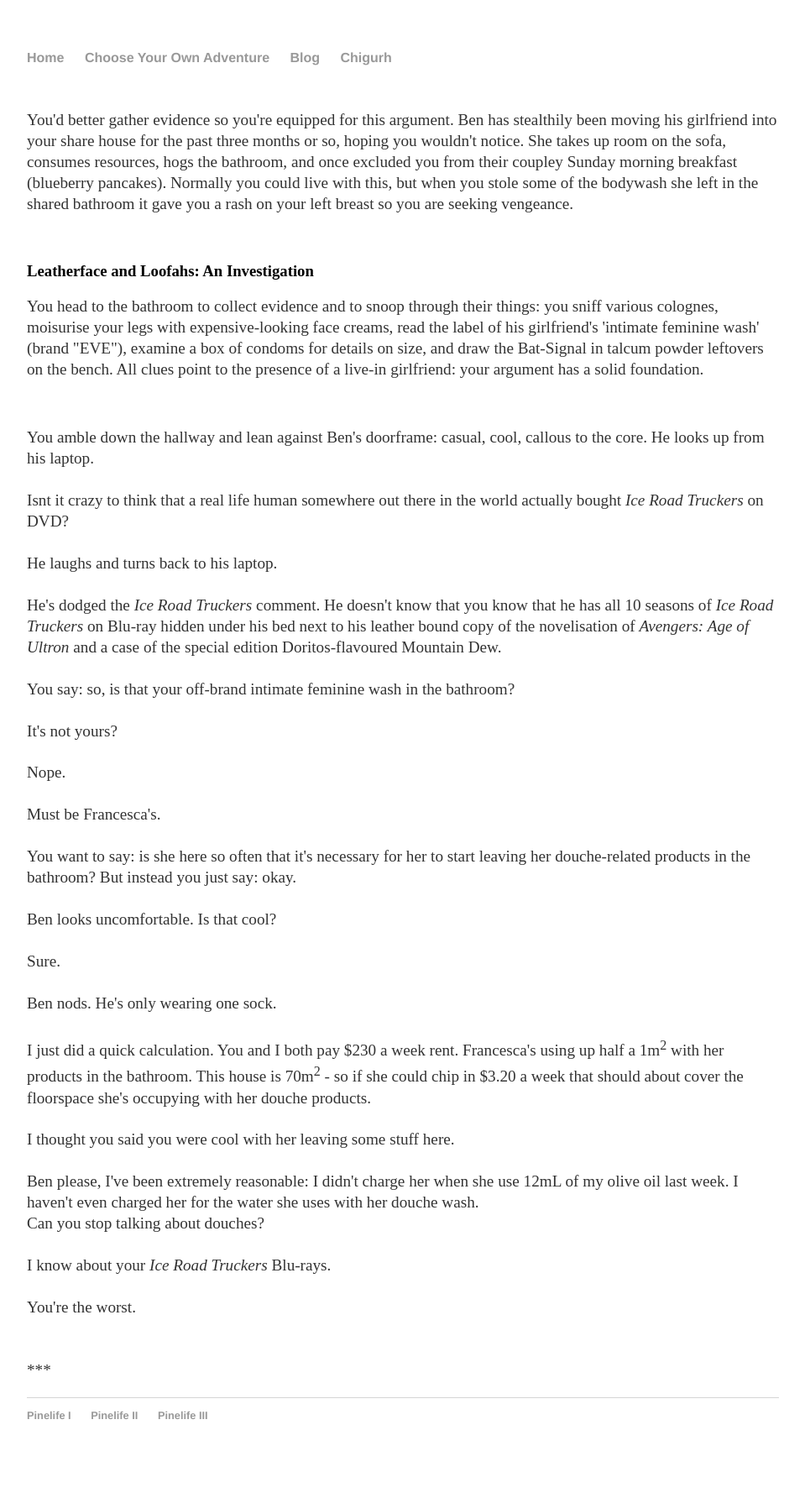
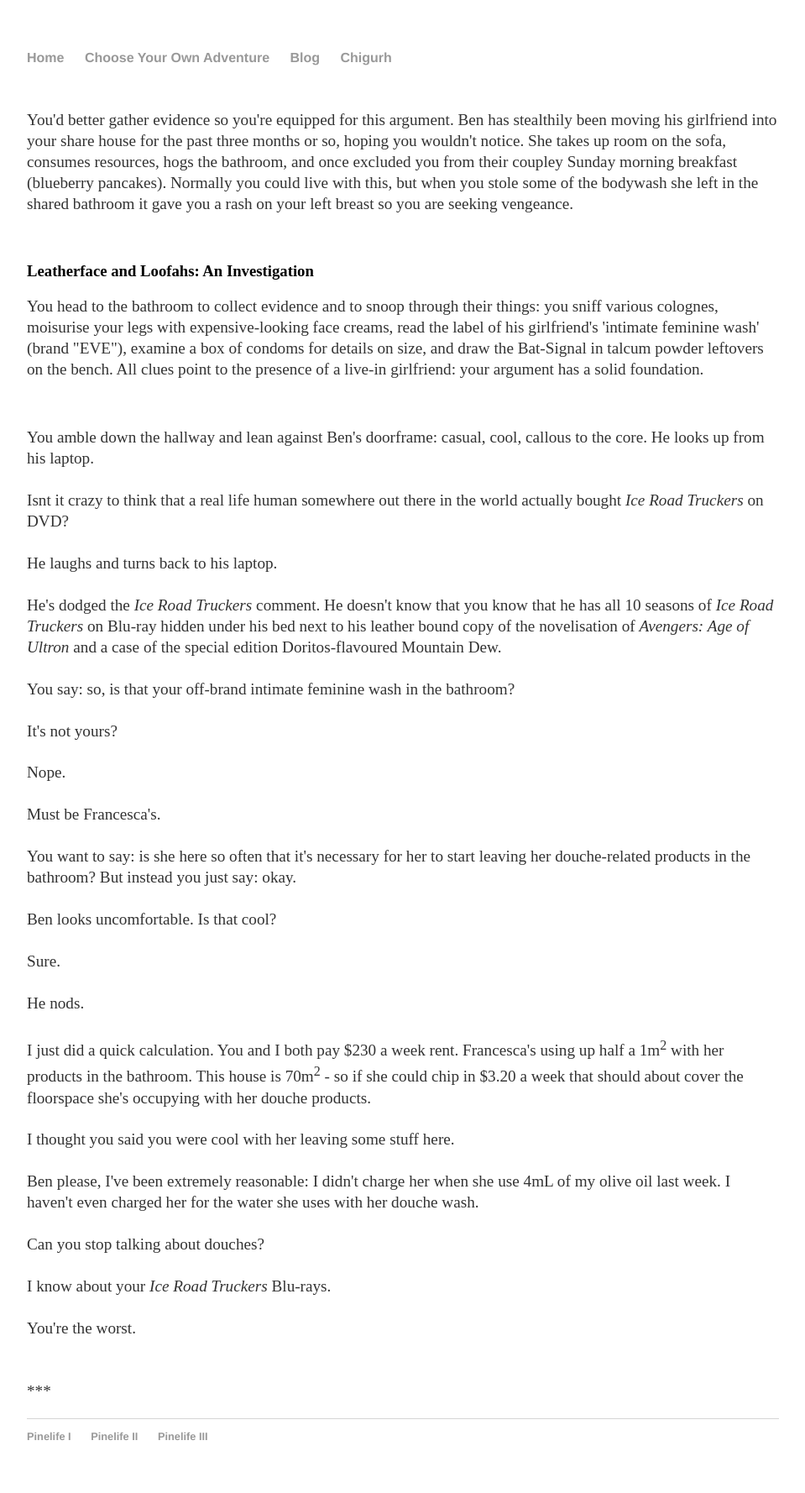
Before and after one commit to Pinelife/pinelife.github.io, a Jekyll site: the page built from Hellhole/Room3.html, in a window 1280 px wide. Shown: the whole page at 84% size, without its empty margins (160-1119 px from the left). Built offline with Jekyll 4.4.1, drawn with Linux system fonts in a browser that asks for light colours; before the commit the page ends 1753 px from its top, so only the background shows below that.

Commit message:
Update Room3.html

```diff
--- a/Hellhole/Room3.html
+++ b/Hellhole/Room3.html
@@ -39,7 +39,7 @@ Ben looks uncomfortable. Is that cool?<br/>
 <br/>
 Sure.<br/>
 <br/>
-Ben nods. He's only wearing one sock.<br/>
+He nods.<br/>
 <br/>
 I just did a quick calculation. You and I both pay $230 a week rent. Francesca's using up
   half a 1m<sup>2</sup> with her products in the bathroom. This house is 70m<sup>2</sup> - so if she could chip in
@@ -47,7 +47,7 @@ I just did a quick calculation. You and I both pay $230 a week rent. Francesca's
   <br/>
 I thought you said you were cool with her leaving some stuff here.<br/>
   <br/>
-  Ben please, I've been extremely reasonable: I didn't charge her when she use 12mL of my olive oil last week. I haven't even charged her for the water she uses with her douche wash.
+  Ben please, I've been extremely reasonable: I didn't charge her when she use 4mL of my olive oil last week. I haven't even charged her for the water she uses with her douche wash.<br/>
   <br/>
   Can you stop talking about douches?<br/>
 <br/>
```
